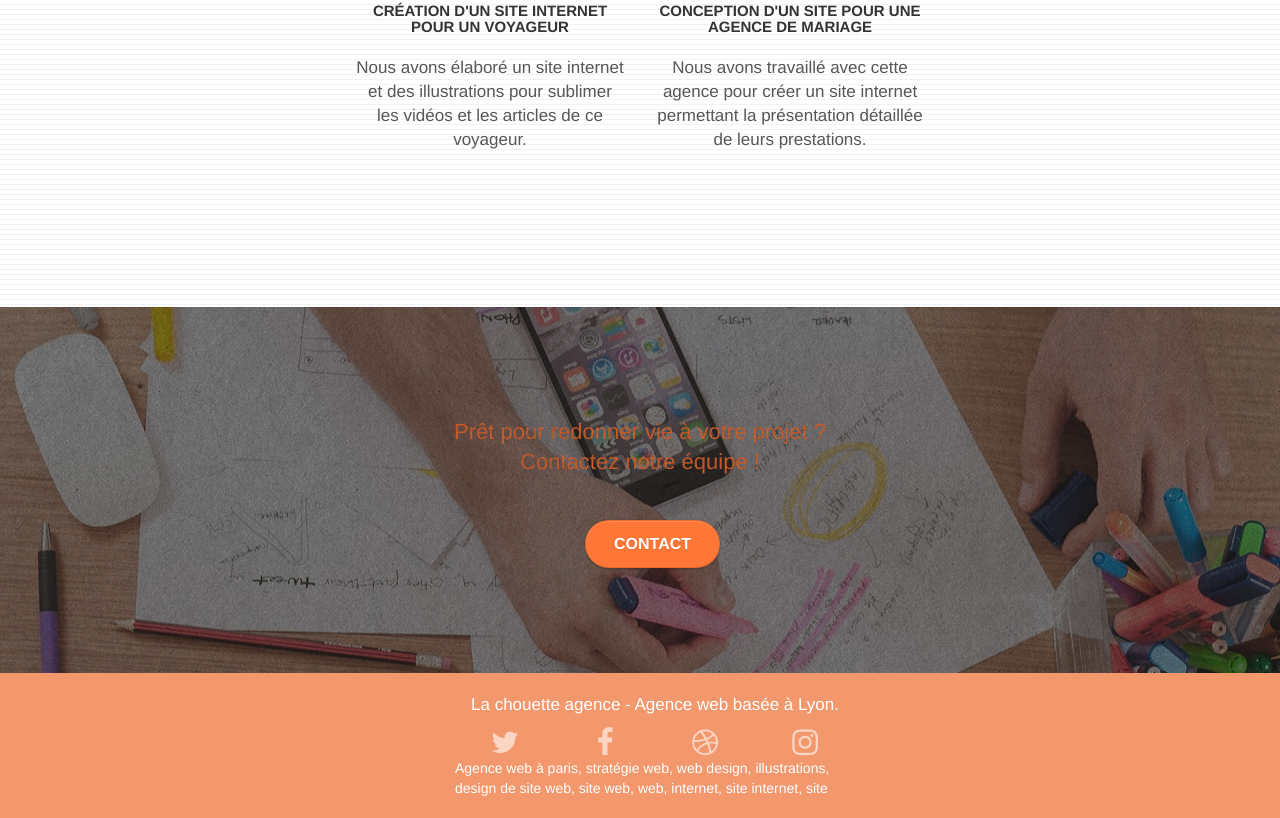
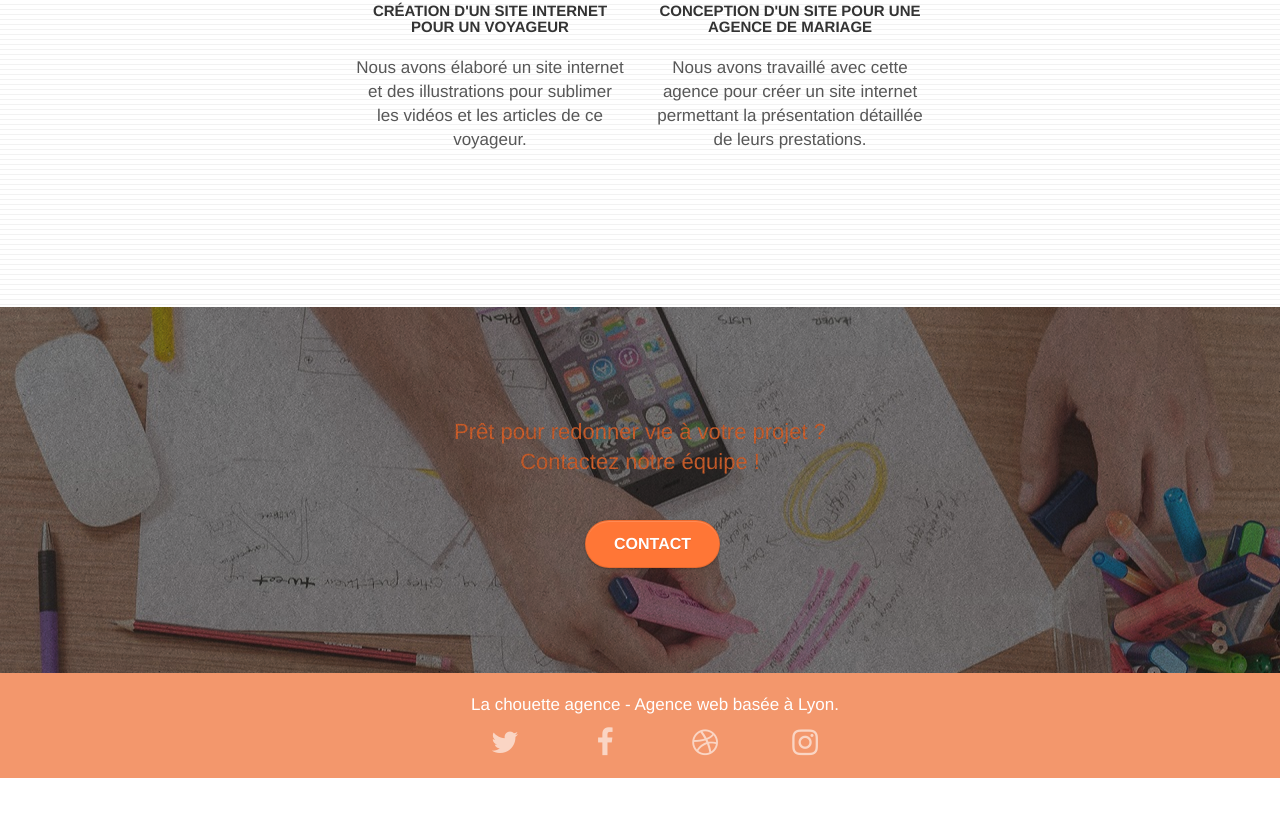
Before and after one commit to Rappson/projet4_Axel_Grolier, a plain HTML site: page index.html in a window 1280 px wide. Shown: the part 2806-3624 px from the top of the page. After the commit the page ends 3584 px from the top, so only its background shows below. Drawn offline with Linux system fonts and the light colour scheme.

Commit message:
suppression keyword

```diff
--- a/index.html
+++ b/index.html
@@ -291,8 +291,7 @@
 								<a class="social" href="https://www.instagram.com/?hl=fr"><span class="fa fa-instagram icon-md"></span></a>
 							</div>
 						</div>
-						<div class="keywords" style="color:#ffffff;">Agence web à paris, stratégie web, web design,
-							illustrations, design de site web, site web, web, internet, site internet, site</div>
+
 					</div>
 				</div>
 			</div>
```
